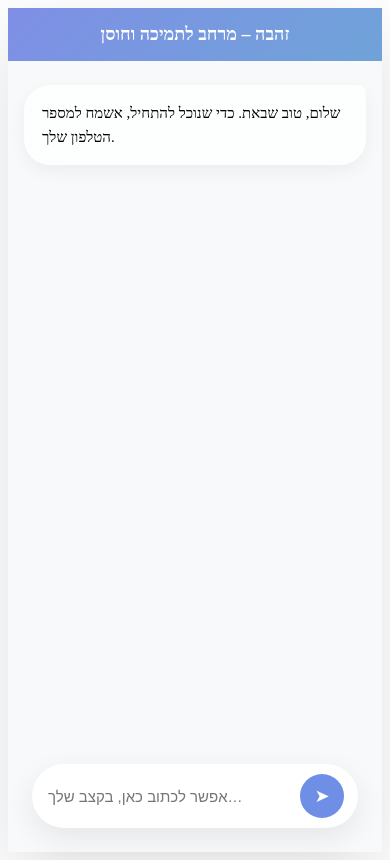
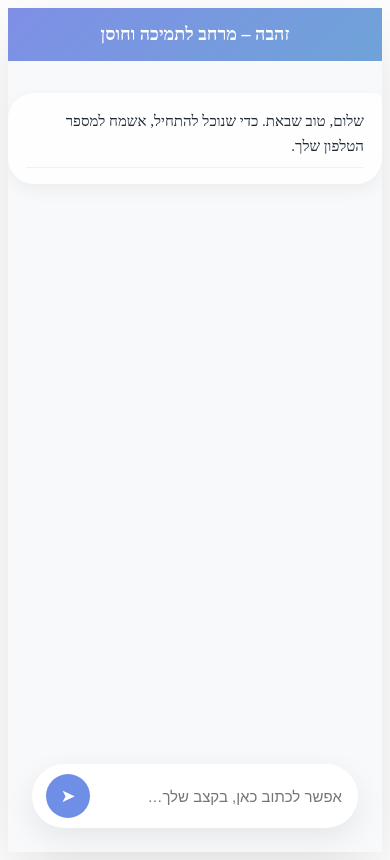
Before and after one commit to inaama8888/AI-agent-for-healthcare-, a React (Create React App) app in the folder client/: page / in a window 390 px wide. Built offline with nearby package versions, Linux system fonts and the light colour scheme.

Commit message:
הודעFךחיןוVה

```diff
--- a/client/public/index.html
+++ b/client/public/index.html
@@ -1,5 +1,5 @@
 <!DOCTYPE html>
-<html lang="en">
+<html lang="he" dir="rtl">
   <head>
     <meta charset="utf-8" />
     <link rel="icon" href="favicon.png" />
--- a/client/src/styles/Chat.css
+++ b/client/src/styles/Chat.css
@@ -1,16 +1,14 @@
 /* ================================
-   ZAHAVA – HEALING CHAT UI (2025)
+   ZAHAVA – HEALING CHAT UI (FINAL)
 ================================ */
 
 /* ===== Variables ===== */
 :root {
-  --bg-app: #eef2f6;
   --bg-canvas: #f7f9fb;
-
   --header-gradient: linear-gradient(135deg, #7f8fe6, #6fa3d8);
 
-  --bot-glass: rgba(255, 255, 255, 0.75);
-  --user-glass: rgba(230, 241, 255, 0.9);
+  --bot-glass: rgba(255, 255, 255, 0.8);
+  --user-glass: rgba(230, 241, 255, 0.95);
 
   --text-main: #1f2937;
   --text-muted: #6b7280;
@@ -25,28 +23,26 @@
   box-sizing: border-box;
 }
 
-
-
 /* ===== App shell ===== */
 .app-shell {
-    min-height: 100vh;
+  min-height: 100vh;
   display: flex;
   justify-content: center;
-  align-items: center; /* 👈 זה הקסם */
+  align-items: center;
   padding: 32px;
 }
 
 /* ===== Chat container ===== */
 .chat-container {
   width: 100%;
-  max-width: 900px; /* במקום 1200 */
-  height: 90vh;     /* 👈 נותן תחושת אפליקציה */
+  max-width: 900px;
+  height: 90vh;
   display: flex;
   flex-direction: column;
   background: var(--bg-canvas);
   border-radius: 24px;
   box-shadow: 0 24px 70px rgba(0, 0, 0, 0.12);
-   -webkit-font-smoothing: antialiased;
+  -webkit-font-smoothing: antialiased;
   text-rendering: optimizeLegibility;
 }
 
@@ -63,74 +59,55 @@
 /* ===== Messages area ===== */
 .messages {
   flex: 1;
-  padding: 32px 48px;
+  padding: 32px 0;
   overflow-y: auto;
   display: flex;
   flex-direction: column;
   gap: 18px;
+  align-items: center; /* ציר קבוע */
 }
 
 /* ===== Message base ===== */
 .message {
- max-width: 420px;
+  width: 100%;
+  max-width: 420px;
   padding: 16px 18px;
   border-radius: var(--radius-xl);
   font-size: 15px;
-  line-height: 1.6;
+  line-height: 1.65;
+  color: var(--text-main);
+  background: #fff;
   backdrop-filter: blur(12px);
   animation: fadeUp 0.25s ease;
   white-space: pre-line;
   position: relative;
 }
 
-/* ===== Bot message ===== */
+/* ===== Bot message (ימין) ===== */
 .message.bot {
-
+  align-self: flex-end;
+  margin-right: 24px;
   background: var(--bot-glass);
   border-top-right-radius: 8px;
-  max-width: 420px;
   box-shadow: 0 6px 18px rgba(0, 0, 0, 0.05);
 }
 
 .message.bot::after {
   content: "";
   display: block;
-  margin: 8px 0 0;
+  margin-top: 8px;
   height: 1px;
   background: rgba(0, 0, 0, 0.05);
 }
 
-.message.bot:hover {
-  box-shadow: 0 8px 24px rgba(0, 0, 0, 0.06);
-}
-
-/* meta text */
-.message.bot .meta {
-  display: block;
-  margin-top: 6px;
-  font-size: 14px;
-  color: var(--text-muted);
-}
-
-/* spacing between lesson cards */
-.messages .message.bot + .message.bot {
-  margin-top: 6px;
-}
-
-/* ===== User message ===== */
+/* ===== User message (שמאל) ===== */
 .message.user {
+  align-self: flex-start;
+  margin-left: 24px;
   background: var(--user-glass);
   border-top-left-radius: 8px;
 }
-.message {
-  margin-inline-start: 0;
-  margin-inline-end: auto;
-}
 
-.message.bot {
-  margin-inline-start: auto;
-  margin-inline-end: 0;
-}
 /* ===== Choice chips ===== */
 .choices {
   display: flex;
@@ -175,12 +152,8 @@
   animation: blink 1.4s infinite both;
 }
 
-.typing span:nth-child(2) {
-  animation-delay: 0.2s;
-}
-.typing span:nth-child(3) {
-  animation-delay: 0.4s;
-}
+.typing span:nth-child(2) { animation-delay: 0.2s; }
+.typing span:nth-child(3) { animation-delay: 0.4s; }
 
 /* ===== Input ===== */
 .input-box {
@@ -227,43 +200,13 @@
 }
 
 @keyframes blink {
-  0% {
-    opacity: 0.2;
-  }
-  20% {
-    opacity: 1;
-  }
-  100% {
-    opacity: 0.2;
-  }
+  0% { opacity: 0.2; }
+  20% { opacity: 1; }
+  100% { opacity: 0.2; }
 }
-.typing {
-  padding: 14px 18px;
-  background: var(--bot-glass);
-  border-radius: var(--radius-lg);
-  display: flex;
-  gap: 6px;
-  width: fit-content;
-}
+
 /* ===== Mobile ===== */
 @media (max-width: 768px) {
-  .messages {
-    padding: 24px 16px;
-  }
-
-  .message {
-    max-width: 94%;
-  }
-
-  .message.bot,
-  .message.user {
-    align-self: unset;
-  }
-
-  .message.bot::after {
-    display: none;
-  }
-
   .app-shell {
     padding: 0;
   }
@@ -273,4 +216,16 @@
     max-width: 100%;
     border-radius: 0;
   }
+
+  .message {
+    max-width: 100%;
+  }
+
+  .message.bot {
+    margin-right: 12px;
+  }
+
+  .message.user {
+    margin-left: 12px;
+  }
 }
```
Also changed, not shown: 6 other files (tests, documents, lock files or other folders).
